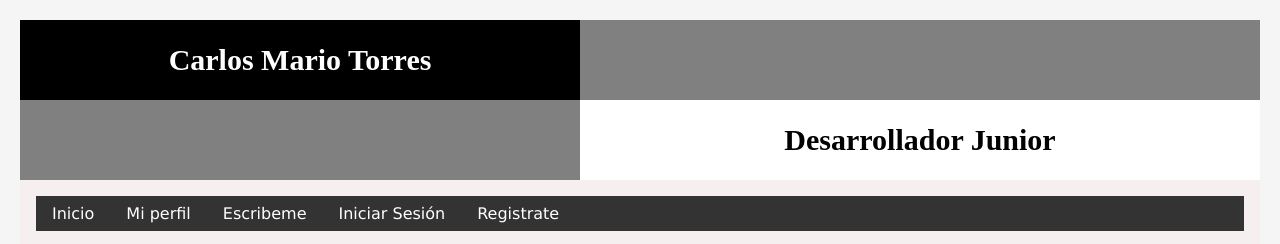
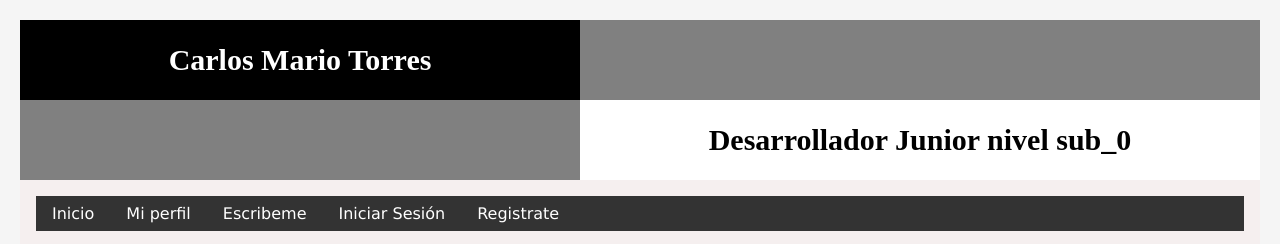
Before and after one commit to Redoxfox/mysite, a Flask app: page / in a window 1280 px wide; the page is wider, and only the part inside the window is pictured. Shown: the top 244 px of that part. Run offline with Flask 2, Linux system fonts and the light colour scheme; data that the repository does not hold is empty; parts of the project's set-up code (start-up, migrations or seed data) failed here and were passed over.

Commit message:
Cambio titulo

```diff
--- a/app/templates/index.html
+++ b/app/templates/index.html
@@ -19,7 +19,7 @@
 </div>
 
 <div class="container3">
-        Desarrollador Junior
+        Desarrollador Junior nivel sub_0
 </div>
 
 <div class="container4">
```
